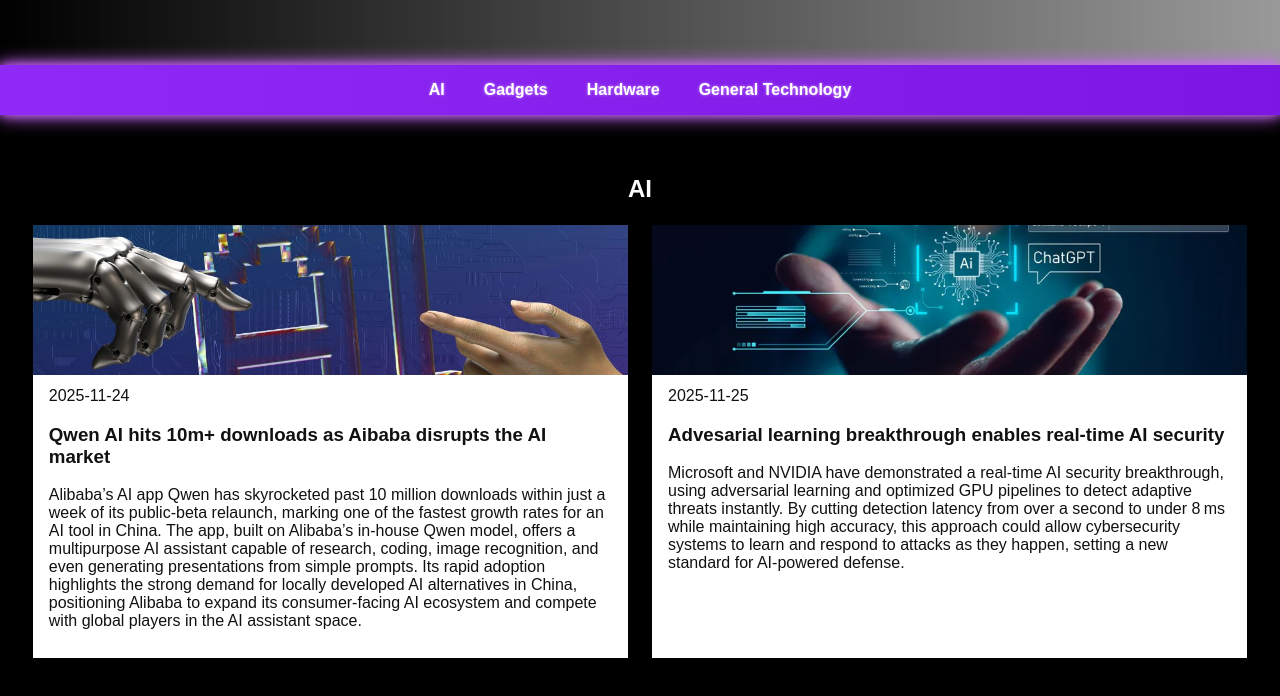
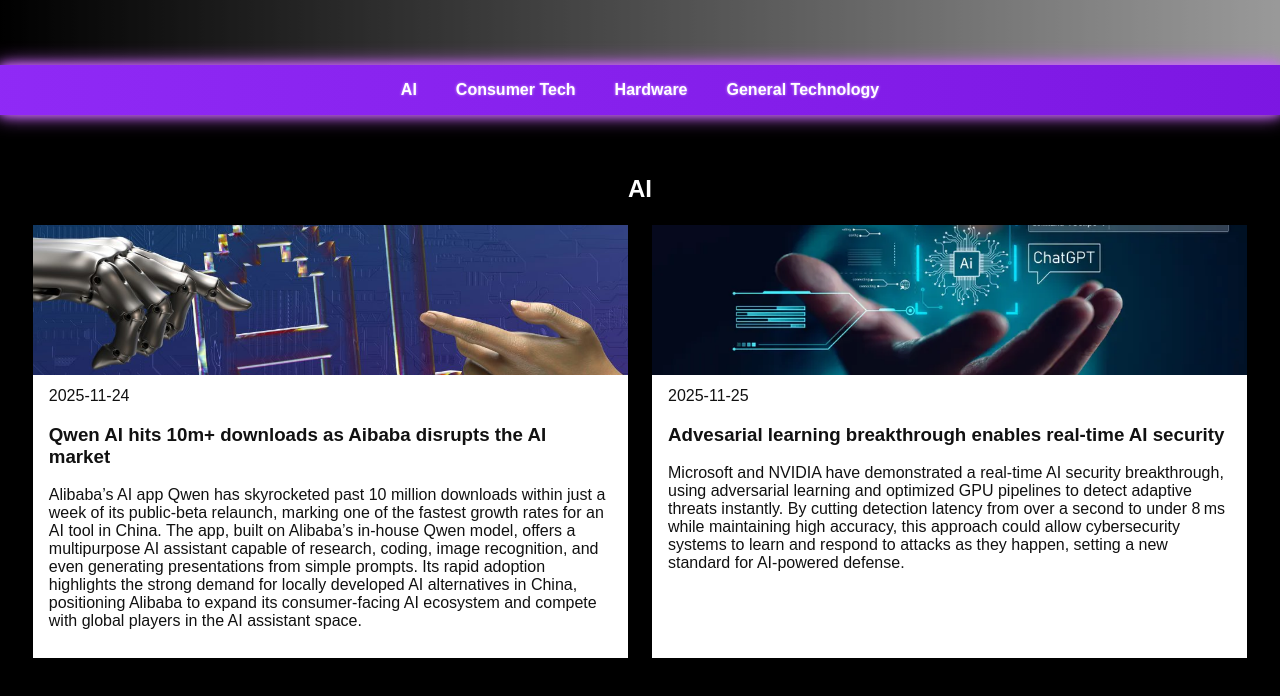
Before and after one commit to vo4o4/topTech, a plain HTML site: page index.html in a window 1280 px wide. Shown: the part 208-904 px from the top of the page. Drawn offline with Linux system fonts and the light colour scheme.

Commit message:
fixed category name

```diff
--- a/index.html
+++ b/index.html
@@ -209,7 +209,7 @@
 
     <nav>
         <a href="#AI">AI</a>
-        <a href="#Gadgets">Gadgets</a>
+        <a href="#Gadgets">Consumer Tech</a>
         <a href="#Hardware">Hardware</a>
         <a href="#GeneralTech">General Technology</a>
     </nav>
```
Also changed, not shown: template.html (+1 -1 lines).
